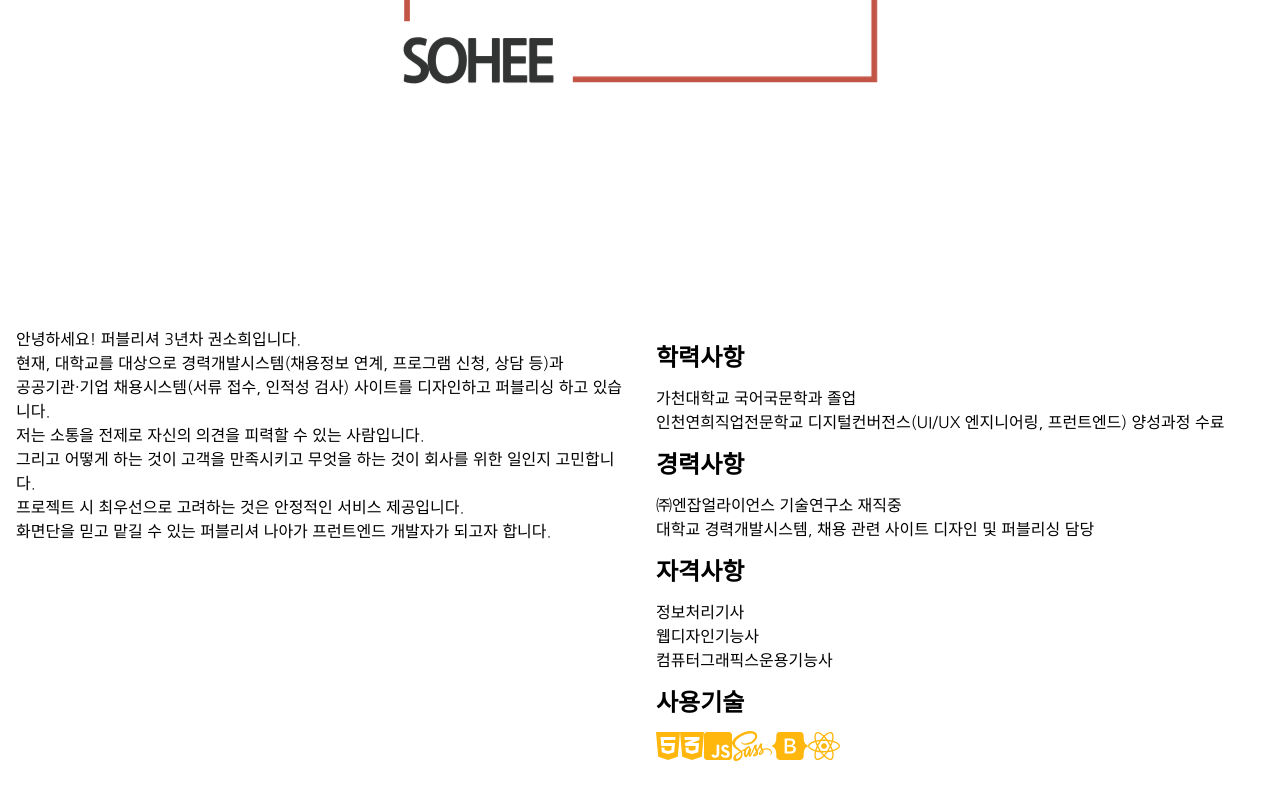
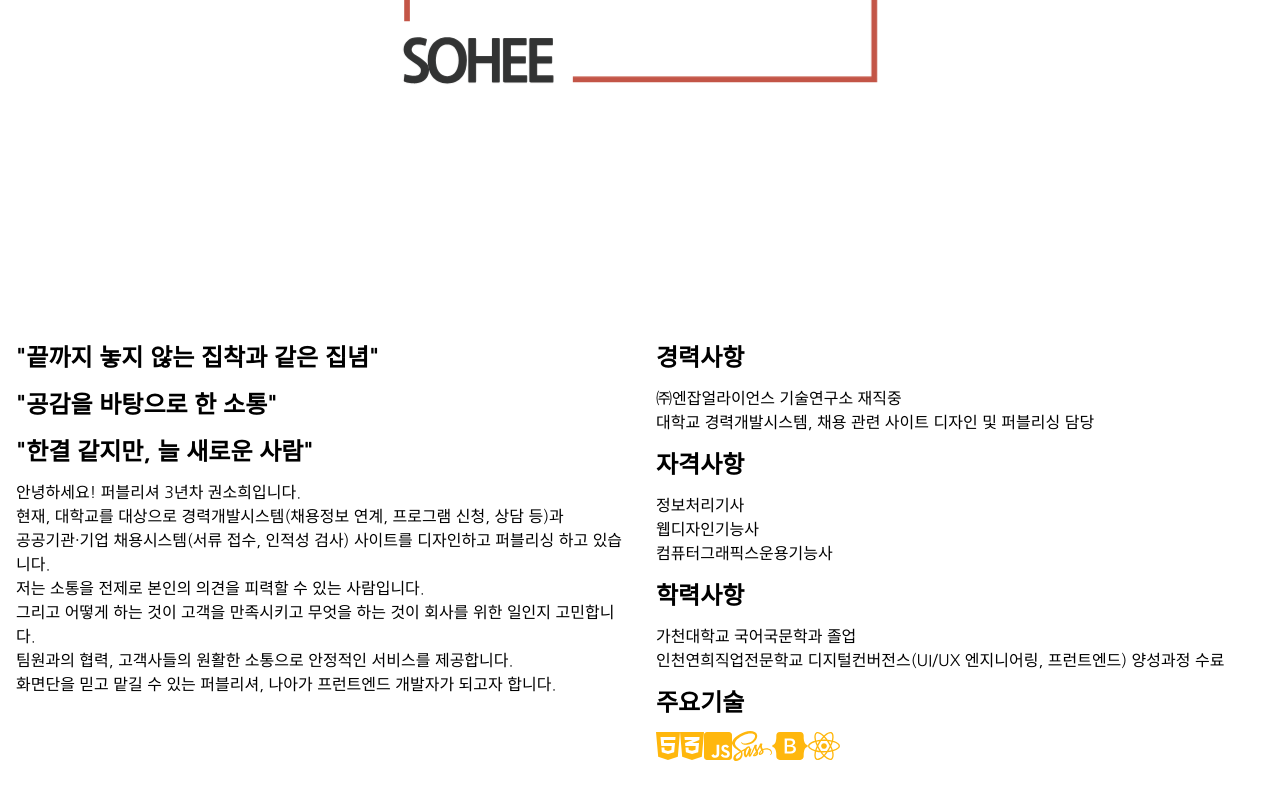
Before and after one commit to conan1207/sohee, a React (Create React App) app: page / in a window 1280 px wide. Shown: the part 554-1354 px from the top of the page. Built offline with nearby package versions, Linux system fonts and the light colour scheme.

Commit message:
Update About.js

```diff
--- a/src/routes/About.js
+++ b/src/routes/About.js
@@ -132,24 +132,21 @@ const About = () => {
       </section>
       <section className="about_intro">
         <article>
+          <h2>"끝까지 놓지 않는 집착과 같은 집념"</h2>
+          <h2>"공감을 바탕으로 한 소통"</h2>
+          <h2>"한결 같지만, 늘 새로운 사람"</h2>
           <p>
             안녕하세요! 퍼블리셔 3년차 권소희입니다.<br />
             현재, 대학교를 대상으로 경력개발시스템(채용정보 연계, 프로그램 신청, 상담 등)과<br />
             공공기관·기업 채용시스템(서류 접수, 인적성 검사) 사이트를 디자인하고 퍼블리싱
-            하고 있습니다.<br />저는 소통을 전제로 자신의 의견을 피력할 수 있는
+            하고 있습니다.<br />저는 소통을 전제로 본인의 의견을 피력할 수 있는
             사람입니다.<br />그리고 어떻게 하는 것이 고객을 만족시키고 무엇을 하는
-            것이 회사를 위한 일인지 고민합니다.<br />프로젝트 시 최우선으로 고려하는
-            것은 안정적인 서비스 제공입니다.<br />화면단을 믿고 맡길 수 있는 퍼블리셔
-            나아가 프런트엔드 개발자가 되고자 합니다.
+            것이 회사를 위한 일인지 고민합니다.<br />
+            팀원과의 협력, 고객사들의 원활한 소통으로 안정적인 서비스를 제공합니다.<br />
+            화면단을 믿고 맡길 수 있는 퍼블리셔, 나아가 프런트엔드 개발자가 되고자 합니다.
           </p>
         </article>
         <article>
-          <h2>학력사항</h2>
-          <p>가천대학교 국어국문학과 졸업</p>
-          <p>
-            인천연희직업전문학교 디지털컨버전스(UI/UX 엔지니어링, 프런트엔드)
-            양성과정 수료
-          </p>
           <h2>경력사항</h2>
           <p>㈜엔잡얼라이언스 기술연구소 재직중</p>
           <p>대학교 경력개발시스템, 채용 관련 사이트 디자인 및 퍼블리싱 담당</p>
@@ -157,7 +154,15 @@ const About = () => {
           <p>정보처리기사</p>
           <p>웹디자인기능사</p>
           <p>컴퓨터그래픽스운용기능사</p>
-          <h2>사용기술</h2>
+
+          <h2>학력사항</h2>
+          <p>가천대학교 국어국문학과 졸업</p>
+          <p>
+            인천연희직업전문학교 디지털컨버전스(UI/UX 엔지니어링, 프런트엔드)
+            양성과정 수료
+          </p>
+
+          <h2>주요기술</h2>
           <FontAwesomeIcon icon={["fab", "html5"]} size="2x" color="#ffb70d" />
           <FontAwesomeIcon
             icon={["fab", "css3-alt"]}
```
